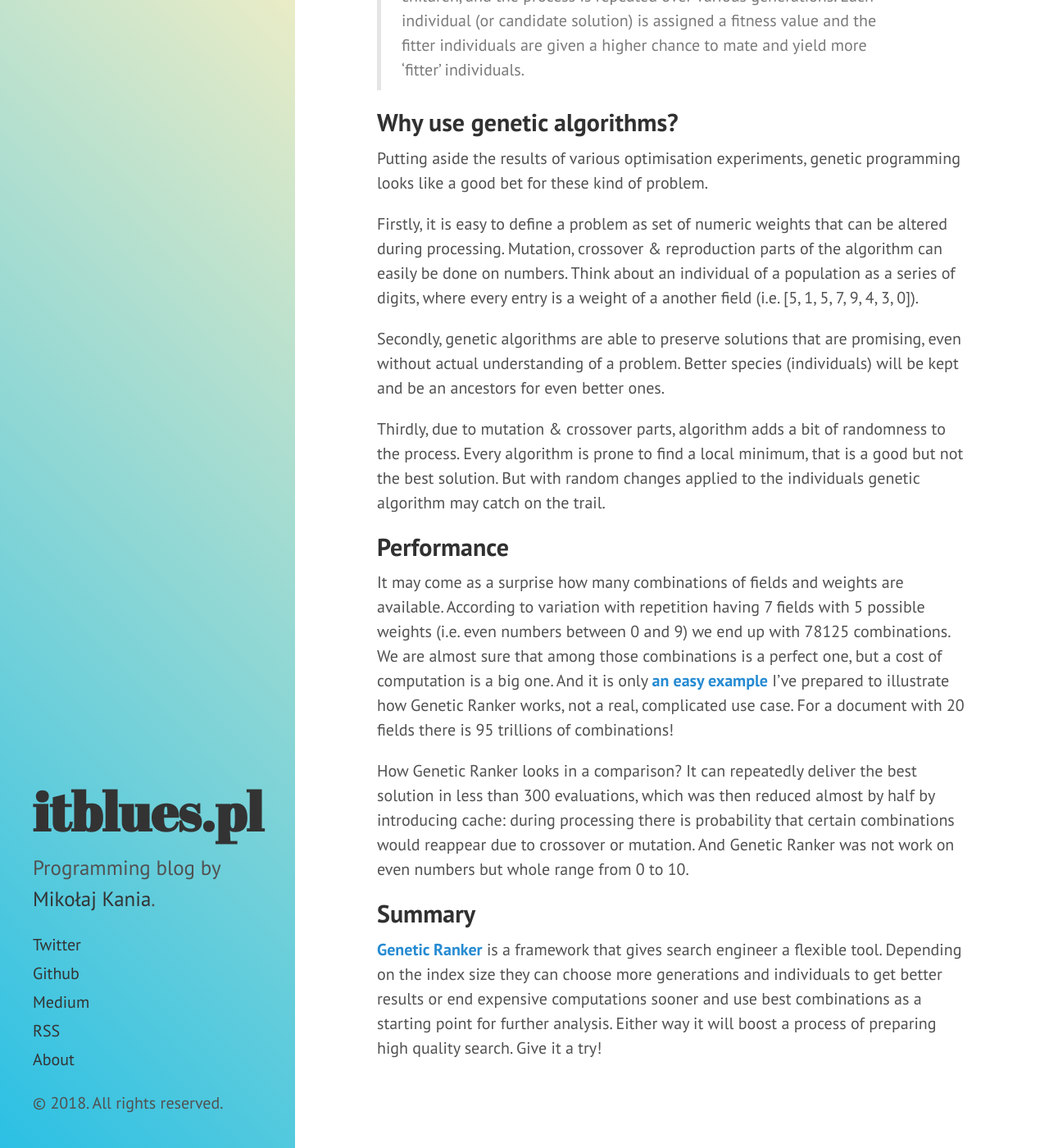
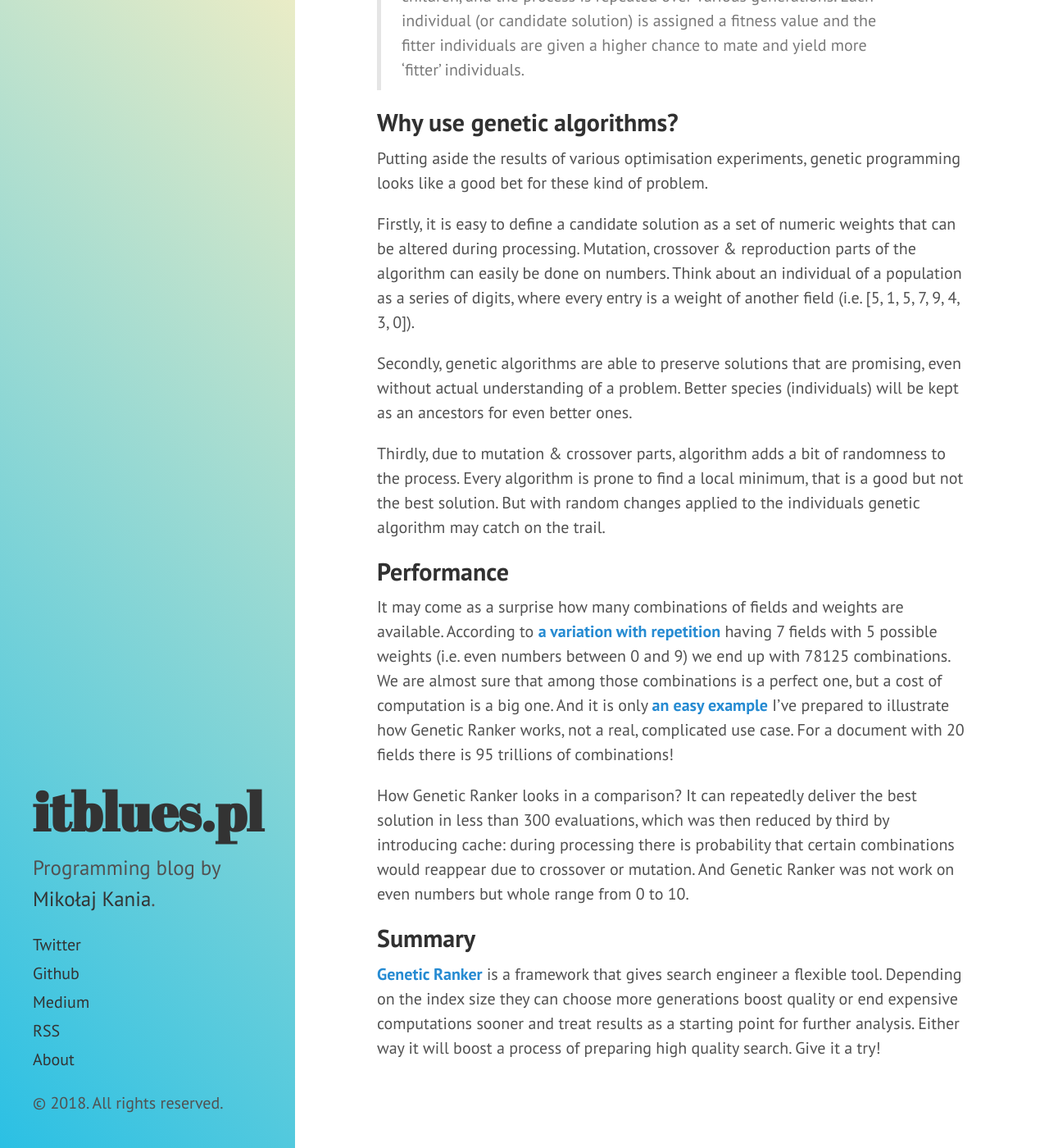
Before and after one commit to mikolajkania/mikolajkania.github.io, a Jekyll site: the page built from _posts/2018-06-15-Genetic-ranker-a-genetic-algorithm-framework.md, in a window 1280 px wide and 1400 px high, scrolled down 1810 px. Shown: the whole window at 82% size. Built offline with Jekyll 4.4.1, drawn with Linux system fonts in a browser that asks for light colours; some of the changed text lies outside the part shown.

Commit message:
Final draft

```diff
--- a/_posts/2018-06-02-Genetic-ranker-a-genetic-algorithm-framework.md
+++ b/_posts/2018-06-15-Genetic-ranker-a-genetic-algorithm-framework.md
@@ -37,18 +37,18 @@ Genetic algorithms are inspired by a process of natural selection. Let me borrow
 
 Putting aside the results of various optimisation experiments, genetic programming looks like a good bet for these kind of problem.
 
-Firstly, it is easy to define a problem as set of numeric weights that can be altered during processing. Mutation, crossover & reproduction parts of the algorithm can easily be done on numbers. Think about an individual of a population as a series of digits, where every entry is a weight of a another field (i.e. [5, 1, 5, 7, 9, 4, 3, 0]).
+Firstly, it is easy to define a candidate solution as a set of numeric weights that can be altered during processing. Mutation, crossover & reproduction parts of the algorithm can easily be done on numbers. Think about an individual of a population as a series of digits, where every entry is a weight of another field (i.e. [5, 1, 5, 7, 9, 4, 3, 0]).
 
-Secondly, genetic algorithms are able to preserve solutions that are promising, even without actual understanding of a problem. Better species (individuals) will be kept and be an ancestors for even better ones.
+Secondly, genetic algorithms are able to preserve solutions that are promising, even without actual understanding of a problem. Better species (individuals) will be kept as an ancestors for even better ones.
 
 Thirdly, due to mutation & crossover parts, algorithm adds a bit of randomness to the process. Every algorithm is prone to find a local minimum, that is a good but not the best solution. But with random changes applied to the individuals genetic algorithm may catch on the trail.
 
 ## Performance
 
-It may come as a surprise how many combinations of fields and weights are available. According to variation with repetition having 7 fields with 5 possible weights (i.e. even numbers between 0 and 9) we end up with 78125 combinations. We are almost sure that among those combinations is a perfect one, but a cost of computation is a big one. And it is only [an easy example](https://github.com/mikolajkania/genetic-ranker#test-it-yourself) I've prepared to illustrate how Genetic Ranker works, not a real, complicated use case. For a document with 20 fields there is 95 trillions of combinations!
+It may come as a surprise how many combinations of fields and weights are available. According to [a variation with repetition](http://www.emathematics.net/combinavrepeticion.php) having 7 fields with 5 possible weights (i.e. even numbers between 0 and 9) we end up with 78125 combinations. We are almost sure that among those combinations is a perfect one, but a cost of computation is a big one. And it is only [an easy example](https://github.com/mikolajkania/genetic-ranker#test-it-yourself) I've prepared to illustrate how Genetic Ranker works, not a real, complicated use case. For a document with 20 fields there is 95 trillions of combinations!
 
-How Genetic Ranker looks in a comparison? It can repeatedly deliver the best solution in less than 300 evaluations, which was then reduced almost by half by introducing cache: during processing there is probability that certain combinations would reappear due to crossover or mutation. And Genetic Ranker was not work on even numbers but whole range from 0 to 10.
+How Genetic Ranker looks in a comparison? It can repeatedly deliver the best solution in less than 300 evaluations, which was then reduced by third by introducing cache: during processing there is probability that certain combinations would reappear due to crossover or mutation. And Genetic Ranker was not work on even numbers but whole range from 0 to 10.
 
 ## Summary
 
-[Genetic Ranker](https://github.com/mikolajkania/genetic-ranker) is a framework that gives search engineer a flexible tool. Depending on the index size they can choose more generations and individuals to get better results or end expensive computations sooner and use best combinations as a starting point for further analysis. Either way it will boost a process of preparing high quality search. Give it a try!
+[Genetic Ranker](https://github.com/mikolajkania/genetic-ranker) is a framework that gives search engineer a flexible tool. Depending on the index size they can choose more generations boost quality or end expensive computations sooner and treat results as a starting point for further analysis. Either way it will boost a process of preparing high quality search. Give it a try!
```
